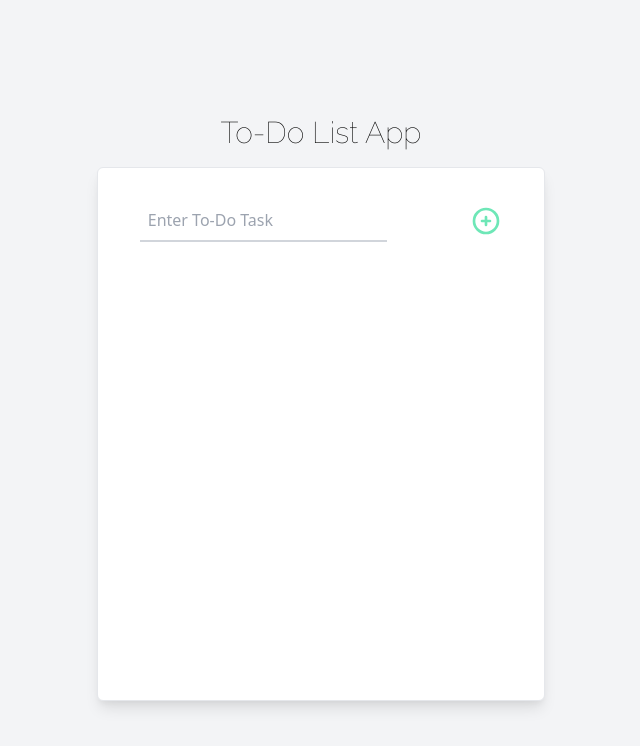
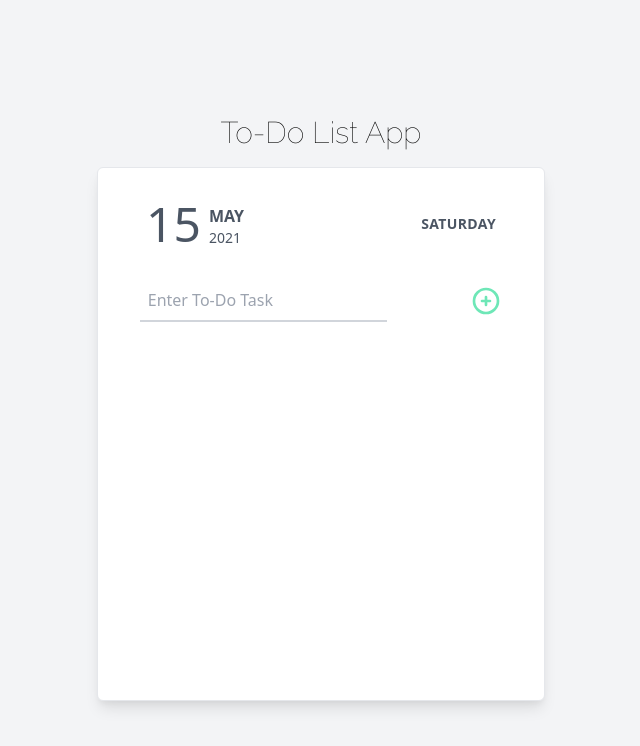
Before and after one commit to arajhansa/react-todo, a React (Create React App) app: page / in a window 1280 px wide. Shown: the top 746 px of the page, without its empty margins (319-959 px from the left). Built offline with nearby package versions, Linux system fonts and the light colour scheme.

Commit message:
Add Date and Day

```diff
--- /dev/null
+++ b/src/components/DateBanner.js
@@ -0,0 +1,22 @@
+export default function DateBanner(){
+
+    const date = new Date();
+    const months = ["Jan", "Feb", "Mar", "Apr", "May", "Jun", "Jul", "Aug", "Sep", "Oct", "Nov", "Dec"];
+    const days = ["Sunday", "Monday", "Tuesday","Wednesday", "Thursday","Friday", "Saturday" ]
+
+    return(
+        <div className= "flex justify-between mx-12 mt-8 items-center text-gray-600">
+            <div className="flex justify-self-center">
+                <h1 className="font-medium text-5xl mr-2">{date.getDate()}</h1>
+                <div className="flex flex-col justify-end">
+                    <h2 className="font-semibold uppercase text-base">{months[date.getMonth()]}</h2>
+                    <h3 className="text-sm">{date.getFullYear()}</h3>
+                </div>
+            </div>
+            <div>
+                <h2 className="font-semibold uppercase text-sm tracking-wide">{days[date.getDay()]}</h2>
+            </div>
+
+        </div>
+    );
+}
--- a/src/pages/Tasks.js
+++ b/src/pages/Tasks.js
@@ -1,4 +1,5 @@
 import React from "react";
+import DateBanner from "../components/DateBanner";
 
 import TaskInput from "../components/TaskInput";
 import TaskList from "../components/TaskList";
@@ -15,6 +16,7 @@ function Tasks() {
         </div>
 
         <div className="bg-white h-2/3 w-2/3 max-w-md shadow-lg border rounded-md flex flex-col ">
+          <DateBanner/>
           <TaskInput list={list} setList={setList}/>
           <TaskList list={list} setList={setList}/>
         </div>
```
